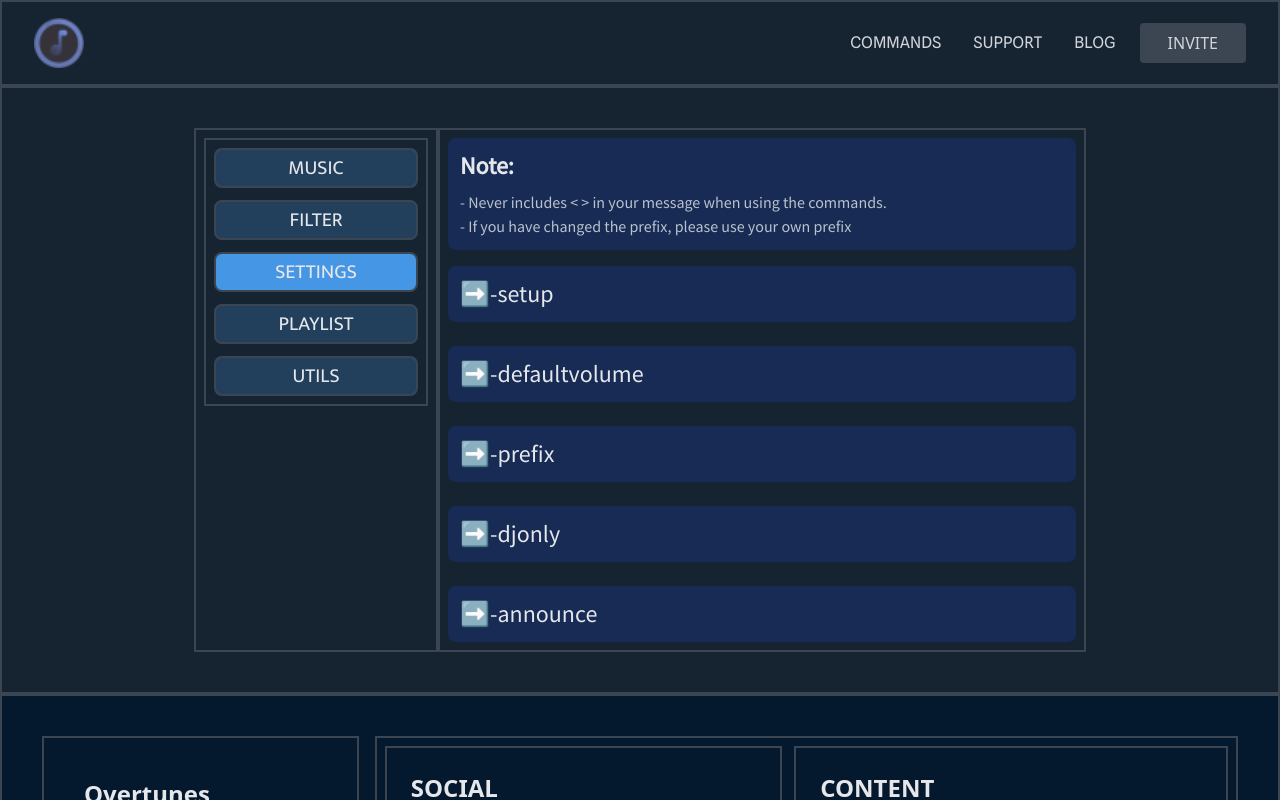
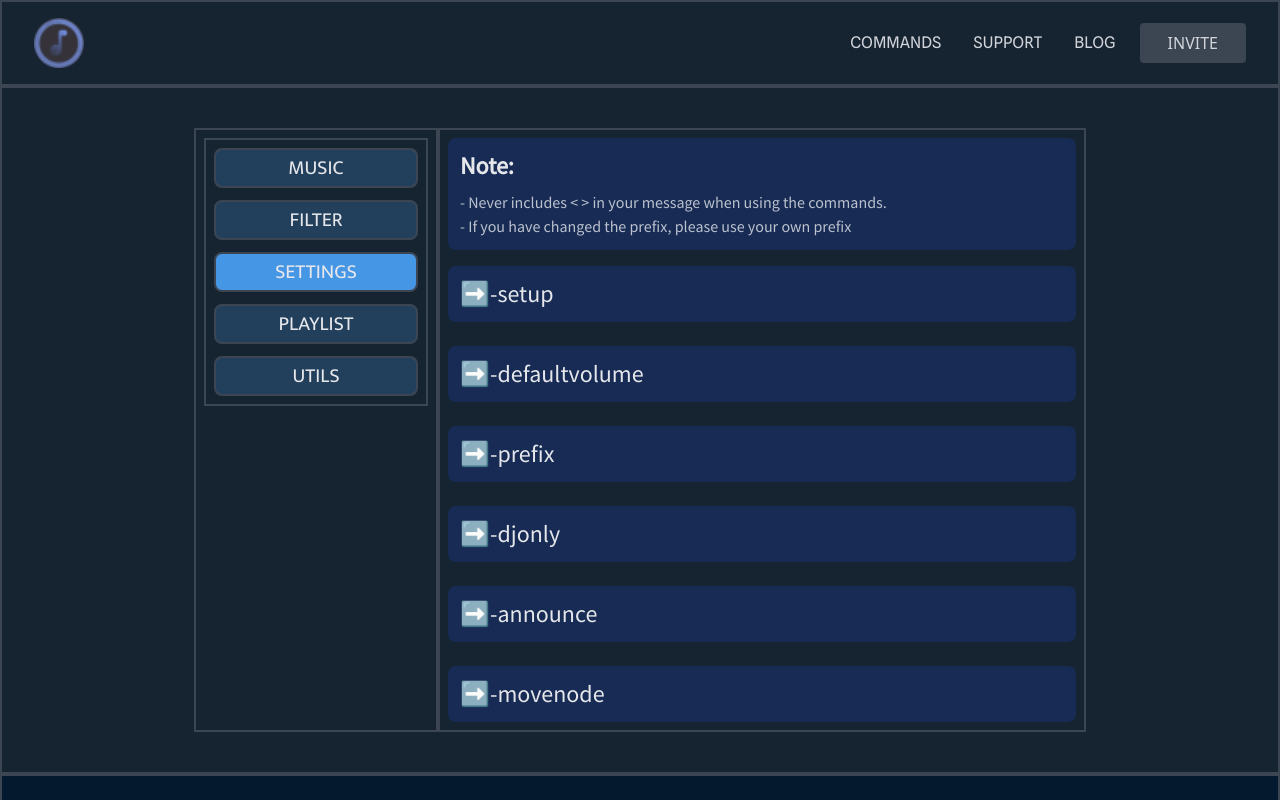
Before and after one commit to overtunes-bot/Overtunes---Website-Next, a Next.js app: page /commands in a window 1280 px wide. Both pictures are taken after a click on the button "SETTINGS". Shown: the top 800 px of the page. Built offline with nearby package versions, Linux system fonts and the light colour scheme.

Commit message:
add move node command

```diff
--- a/components/commands/setting.js
+++ b/components/commands/setting.js
@@ -32,6 +32,12 @@ export default function Settings() {
                     </summary>
                     <p className="mt-3">Enable or unable announcement when song playing</p>
                 </details>
+                <details className="bg-[#172b55] cursor-pointer rounded-lg p-3 text-gray-200">
+                    <summary className="">
+                        -movenode
+                    </summary>
+                    <p className="mt-3">Move current music server to antoher node</p>
+                </details>
             </div>
         </section>
     )
```
